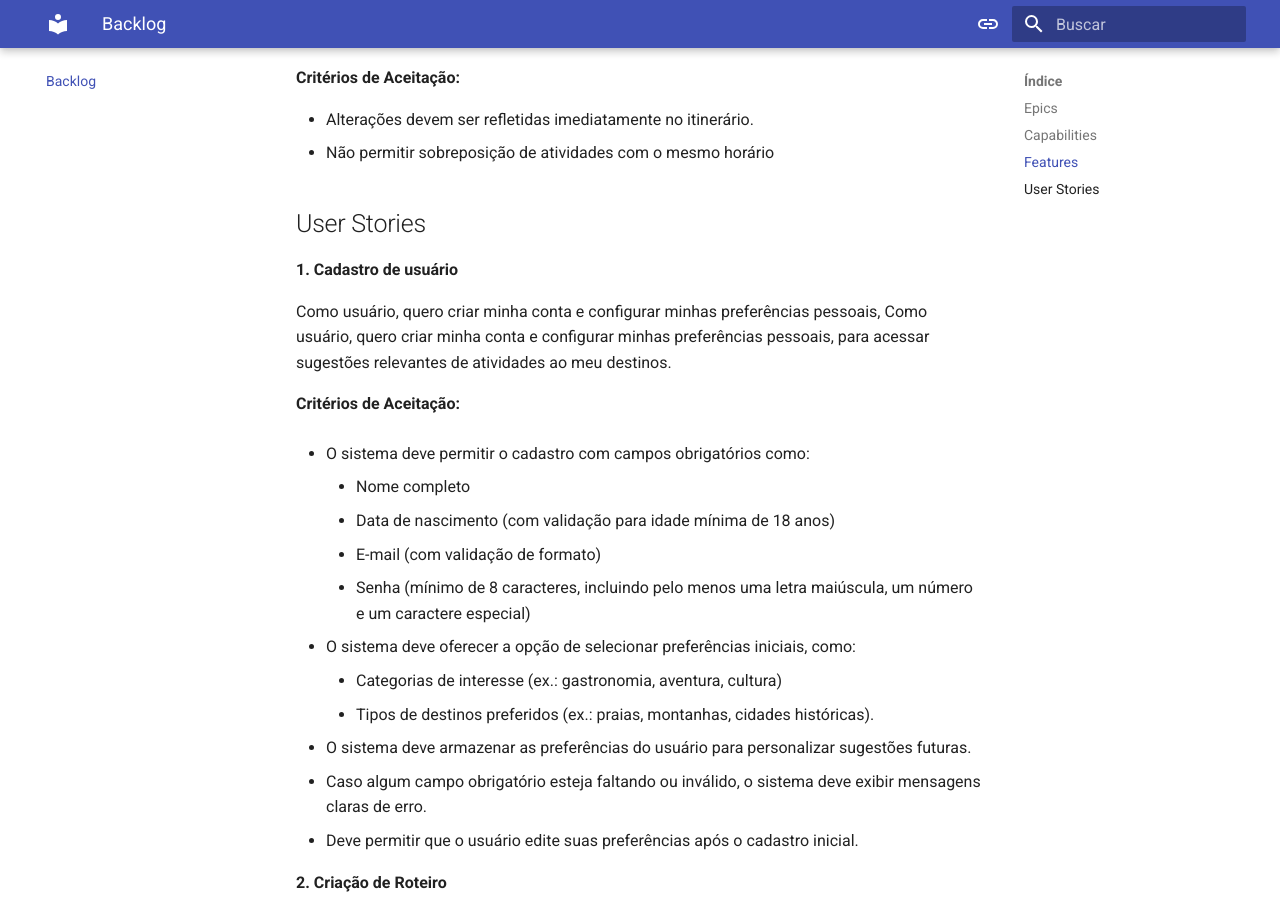
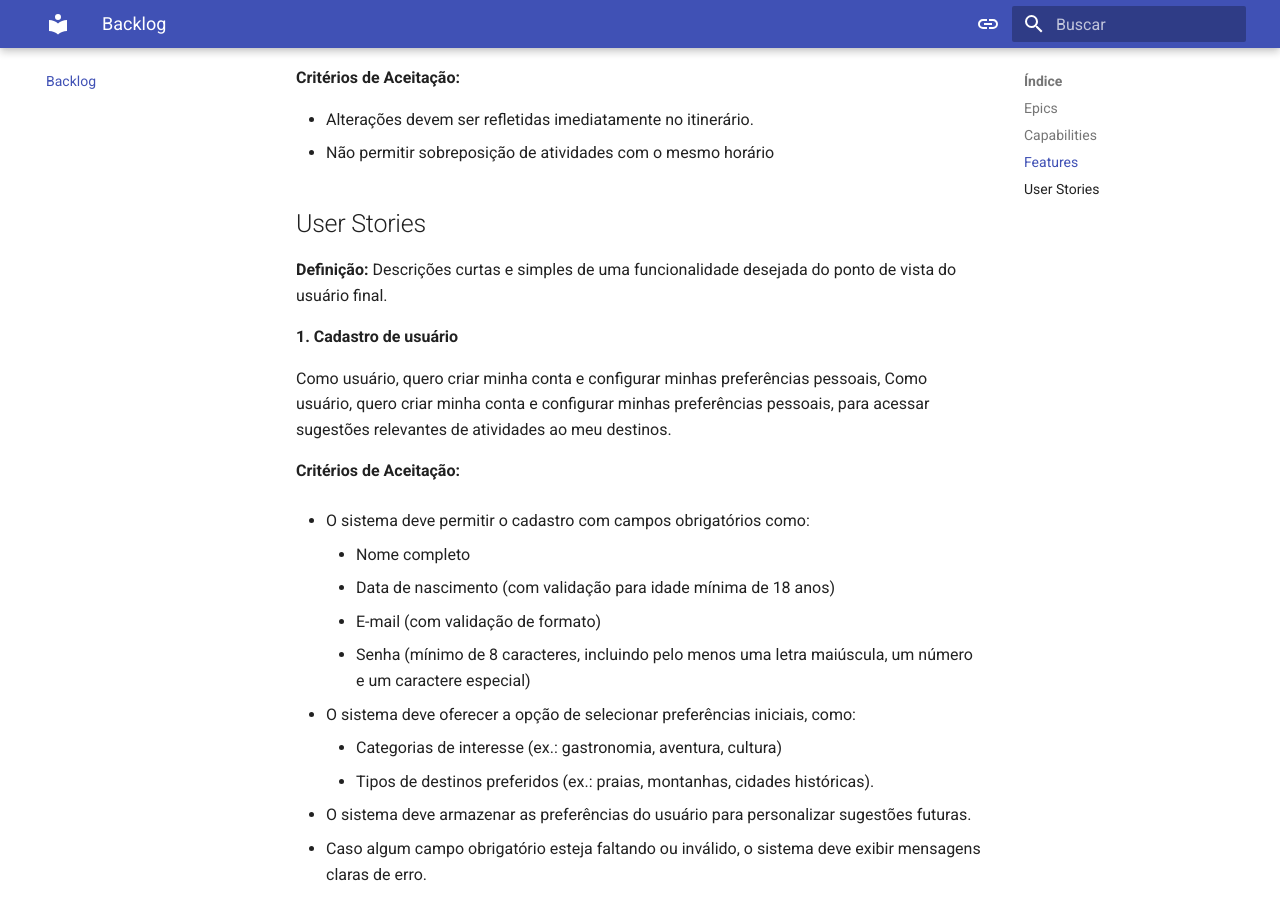
Before and after one commit to FGA-REQ/2024.2-Kingsman, an MkDocs documentation site: the page built from gitpages/backlog.md, in a window 1280 px wide and 900 px high, scrolled down 3051 px. Built offline with MkDocs 1.6.1 and Material for MkDocs 9.7.7, drawn with Linux system fonts in a browser that asks for light colours.

Commit message:
Update backlog.md

```diff
--- a/gitpages/backlog.md
+++ b/gitpages/backlog.md
@@ -110,6 +110,8 @@ A seguir, apresentamos o backlog detalhado da aplicação Fast Travel.
 
 ## User Stories
 
+**Definição:** Descrições curtas e simples de uma funcionalidade desejada do ponto de vista do usuário final.
+
 **1. Cadastro de usuário**
 
 Como usuário, quero criar minha conta e configurar minhas preferências pessoais, Como usuário, quero criar minha conta e configurar minhas preferências pessoais, para acessar sugestões relevantes de atividades ao meu destinos.
```
